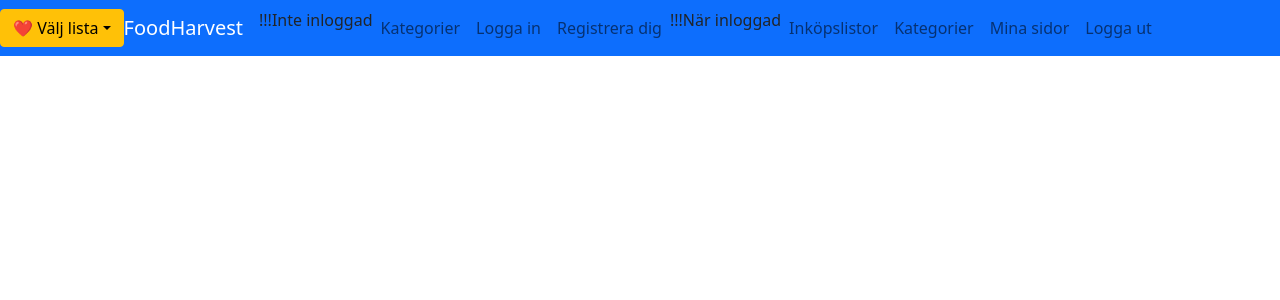
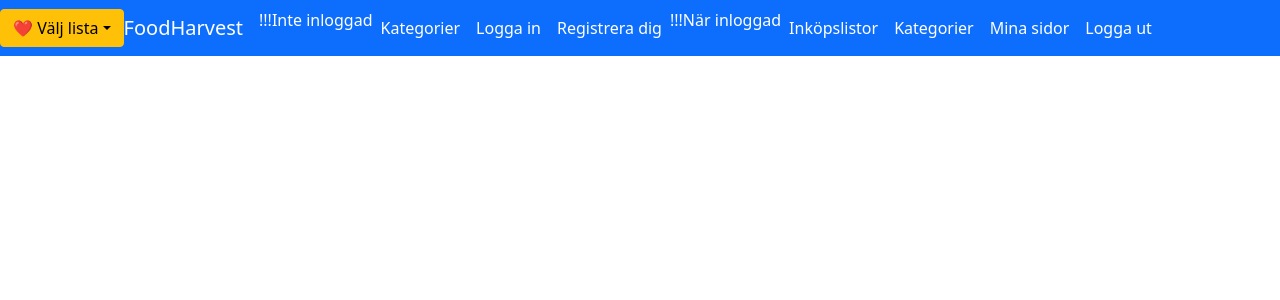
Before and after one commit to MikaelS1000RR/FoodHarvest, a React (Create React App) app in the folder frontend/: page / in a window 1280 px wide. Shown: the top 300 px of the page. Built offline with nearby package versions, Linux system fonts and the light colour scheme.

Commit message:
Update Navbar.jsx

```diff
--- a/frontend/src/components/Navbar.jsx
+++ b/frontend/src/components/Navbar.jsx
@@ -48,31 +48,31 @@ const Example = (props) => {
         <NavbarBrand className="text-white" href="/">FoodHarvest</NavbarBrand>
         <NavbarToggler onClick={toggleHamburgerMenu} />
         <Collapse isOpen={hamburgerMenu} navbar>
-          <Nav className="mr-auto" navbar>
+          <Nav className="mr-auto" navbar className="text-white">
             <div>!!!Inte inloggad</div>
             {/* not logged in */}
             <NavItem>
-              <NavLink href="/catagories/">Kategorier</NavLink>
+              <NavLink href="/catagories/" className="text-white">Kategorier</NavLink>
             </NavItem>
             <NavItem>
-              <NavLink href="/login/">Logga in</NavLink>
+              <NavLink href="/login/" className="text-white">Logga in</NavLink>
             </NavItem>
             <NavItem>
-              <NavLink href="/register/">Registrera dig</NavLink>
+              <NavLink href="/register/" className="text-white">Registrera dig</NavLink>
             </NavItem>
             {/* Logged in */}
             <div>!!!När inloggad</div>
             <NavItem>
-              <NavLink href="/myProductListPage/">Inköpslistor</NavLink>
+              <NavLink href="/myProductListPage/" className="text-white">Inköpslistor</NavLink>
             </NavItem>
             <NavItem>
-              <NavLink href="/catagories/">Kategorier</NavLink>
+              <NavLink href="/catagories/" className="text-white">Kategorier</NavLink>
             </NavItem>
             <NavItem>
-              <NavLink href="/myProfile/">Mina sidor</NavLink>
+              <NavLink href="/myProfile/" className="text-white">Mina sidor</NavLink>
             </NavItem>
             <NavItem>
-              <NavLink href="/">Logga ut</NavLink>
+              <NavLink href="/" className="text-white">Logga ut</NavLink>
             </NavItem>
           </Nav>
         </Collapse>
```
